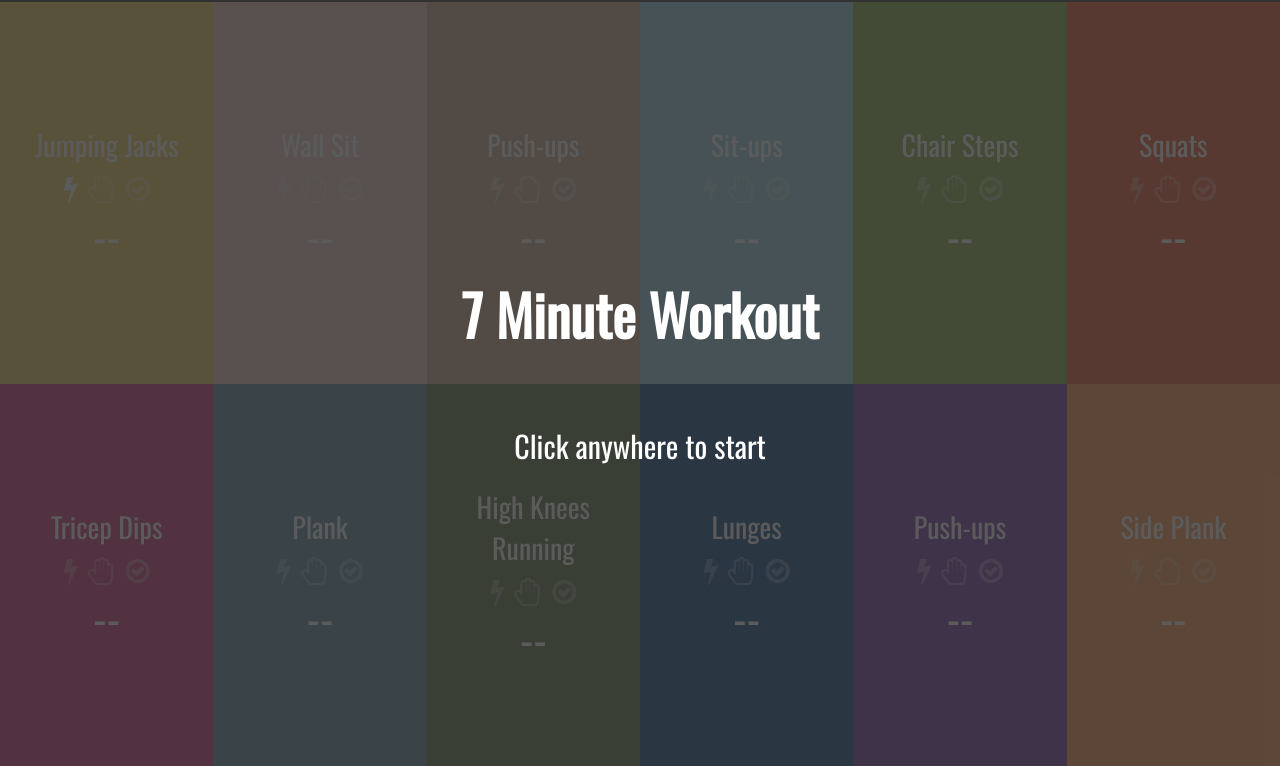
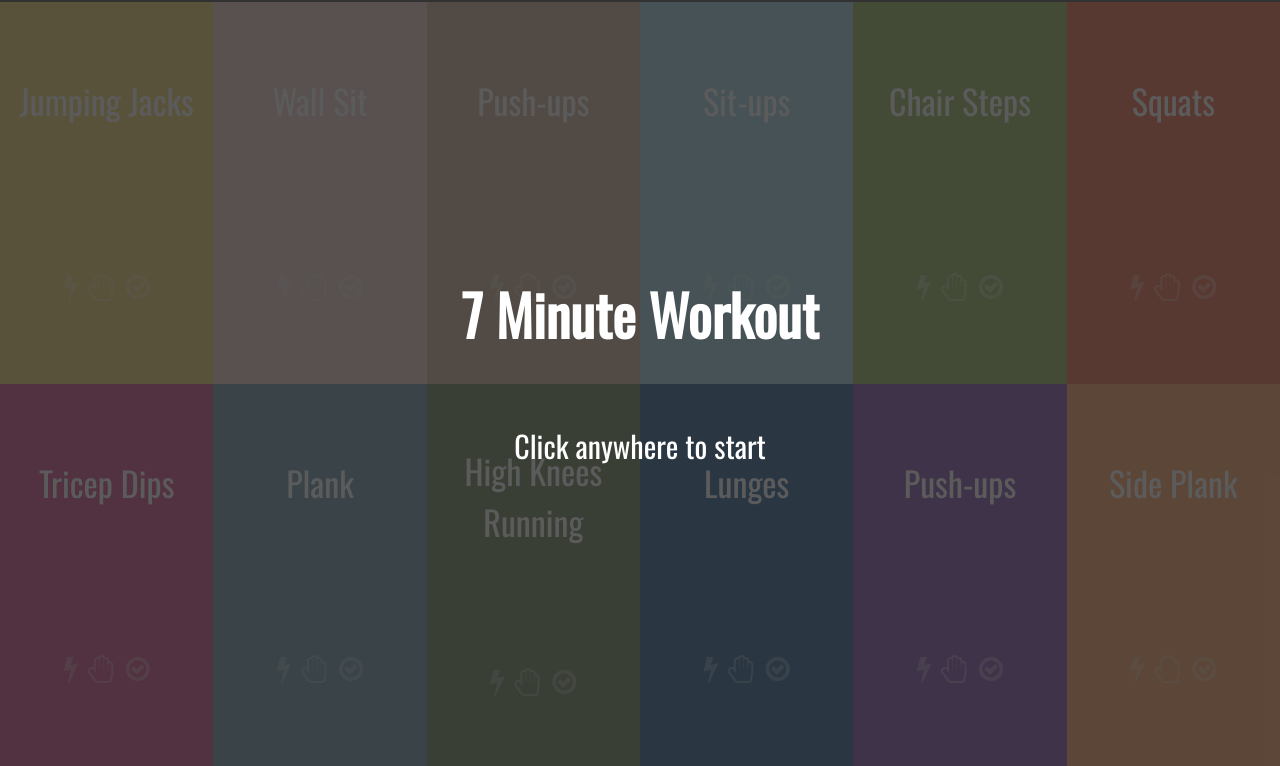
Before and after one commit to jamiehenson/7min, a website: page index.html in a window 1280 px wide. Shown: the part 34-800 px from the top of the page. Drawn offline with nearby package versions, Linux system fonts and the light colour scheme.

Commit message:
Icon and endgame fixes

```diff
--- a/7min.js
+++ b/7min.js
@@ -5,6 +5,9 @@ var overlay = document.querySelector('.overlay');
 
 function reset() {
   document.querySelector('.stage-12 .counter').innerHTML = "DONE";
+  document.querySelectorAll('.stage .icons .fa').forEach(function(icon) {
+    icon.classList.remove("on");
+  });
   overlay.innerHTML = "<h1>Smashed it.</h1><p>Click anywhere to go again</p>";
   overlay.classList.toggle('on')
   document.querySelector('.content').classList.toggle('animate');
@@ -25,8 +28,12 @@ function setStageElements() {
 
 function startExercise() {
   timer = 30;
+  document.querySelectorAll('.stage .counter').forEach(function(counter) {
+    counter.innerHTML = "--";
+  });
+  document.querySelector('.stage-1 .counter').innerHTML = "30";
+  document.querySelector('.stage-1 .timer').classList.toggle('on')
   document.querySelector('.content').classList.toggle('animate');
-  document.querySelector('.stage-1 .counter').innerHTML = "30";
   overlay.classList.toggle('on');
   overlay.classList.toggle('started')
   setStageElements();
--- a/7min.scss
+++ b/7min.scss
@@ -75,7 +75,46 @@ html, body {
     transition: 0.5s all;
 
     align-items: center;
-    justify-content: center;
+    justify-content: space-around;
+
+    &:before {
+      position: absolute;
+      top: 0;
+      left: 0;
+      display: block;
+      width: 0;
+      height: 100%;
+      background: rgba(0, 0, 0, 0.3);
+      content: '';
+    }
+
+    .stage-title {
+      position: relative;
+      z-index: 10;
+      font-size: 34px;
+    }
+
+    .icons {
+      z-index: 10;
+      display: flex;
+
+      .fa {
+        position: relative;
+        padding: 0 5px;
+        opacity: 0.3;
+
+        &.on {
+          opacity: 1;
+        }
+      }
+    }
+
+    .counter {
+      position: relative;
+      height: 1em;
+      line-height: 1em;
+      z-index: 10;
+    }
 
     @media only screen and (min-width: 769px) {
       flex-direction: column;
@@ -107,44 +146,10 @@ html, body {
       .stage-title, .icons {
         padding: 0 5px;
       }
-    }
 
-    &:before {
-      position: absolute;
-      top: 0;
-      left: 0;
-      display: block;
-      width: 0;
-      height: 100%;
-      background: rgba(0, 0, 0, 0.3);
-      content: '';
-    }
-
-    .stage-title {
-      position: relative;
-      z-index: 10;
-    }
-
-    .icons {
-      z-index: 10;
-      display: flex;
-
-      .fa {
-        position: relative;
-        padding: 0 5px;
-        opacity: 0.3;
-
-        &.on {
-          opacity: 1;
-        }
+      .stage-title {
+        font-size: 24px;
       }
-    }
-
-    .counter {
-      position: relative;
-      height: 1em;
-      line-height: 1em;
-      z-index: 10;
     }
 
     @each $colour in $colours {
--- a/index.html
+++ b/index.html
@@ -32,11 +32,11 @@
         <span class="stage-title">Jumping Jacks</span>
         <span class="wrap">
           <span class="icons">
-            <i class="fa fa-flash timer on"></i>
+            <i class="fa fa-flash timer"></i>
             <i class="fa fa-hand-paper-o rest"></i>
             <i class="fa fa-check-circle-o done"></i>
           </span>
-          <span class="counter">--</span>
+          <span class="counter"></span>
         </span>
       </div>
       <div class="stage stage-2">
@@ -47,7 +47,7 @@
             <i class="fa fa-hand-paper-o rest"></i>
             <i class="fa fa-check-circle-o done"></i>
           </span>
-          <span class="counter">--</span>
+          <span class="counter"></span>
         </span>
       </div>
       <div class="stage stage-3">
@@ -58,7 +58,7 @@
             <i class="fa fa-hand-paper-o rest"></i>
             <i class="fa fa-check-circle-o done"></i>
           </span>
-          <span class="counter">--</span>
+          <span class="counter"></span>
         </span>
       </div>
       <div class="stage stage-4">
@@ -69,7 +69,7 @@
             <i class="fa fa-hand-paper-o rest"></i>
             <i class="fa fa-check-circle-o done"></i>
           </span>
-          <span class="counter">--</span>
+          <span class="counter"></span>
         </span>
       </div>
       <div class="stage stage-5">
@@ -80,7 +80,7 @@
             <i class="fa fa-hand-paper-o rest"></i>
             <i class="fa fa-check-circle-o done"></i>
           </span>
-          <span class="counter">--</span>
+          <span class="counter"></span>
         </span>
       </div>
       <div class="stage stage-6">
@@ -91,7 +91,7 @@
             <i class="fa fa-hand-paper-o rest"></i>
             <i class="fa fa-check-circle-o done"></i>
           </span>
-          <span class="counter">--</span>
+          <span class="counter"></span>
         </span>
       </div>
       <div class="stage stage-7">
@@ -102,7 +102,7 @@
             <i class="fa fa-hand-paper-o rest"></i>
             <i class="fa fa-check-circle-o done"></i>
           </span>
-          <span class="counter">--</span>
+          <span class="counter"></span>
         </span>
       </div>
       <div class="stage stage-8">
@@ -113,7 +113,7 @@
             <i class="fa fa-hand-paper-o rest"></i>
             <i class="fa fa-check-circle-o done"></i>
           </span>
-          <span class="counter">--</span>
+          <span class="counter"></span>
         </span>
       </div>
       <div class="stage stage-9">
@@ -124,7 +124,7 @@
             <i class="fa fa-hand-paper-o rest"></i>
             <i class="fa fa-check-circle-o done"></i>
           </span>
-          <span class="counter">--</span>
+          <span class="counter"></span>
         </span>
       </div>
       <div class="stage stage-10">
@@ -135,7 +135,7 @@
             <i class="fa fa-hand-paper-o rest"></i>
             <i class="fa fa-check-circle-o done"></i>
           </span>
-          <span class="counter">--</span>
+          <span class="counter"></span>
         </span>
       </div>
       <div class="stage stage-11">
@@ -146,7 +146,7 @@
             <i class="fa fa-hand-paper-o rest"></i>
             <i class="fa fa-check-circle-o done"></i>
           </span>
-          <span class="counter">--</span>
+          <span class="counter"></span>
         </span>
       </div>
       <div class="stage stage-12">
@@ -157,7 +157,7 @@
             <i class="fa fa-hand-paper-o rest"></i>
             <i class="fa fa-check-circle-o done"></i>
           </span>
-          <span class="counter">--</span>
+          <span class="counter"></span>
         </span>
       </div>
     </div>
```
Also changed, not shown: 7min.css.
